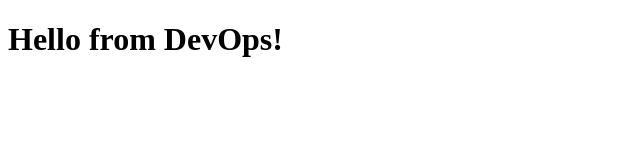
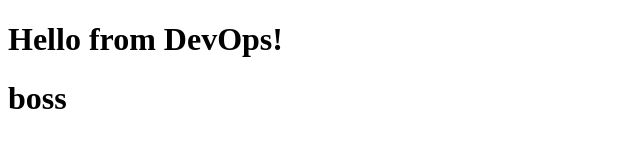
Before and after one commit to MohamedRizlan333/boss, a plain HTML site: page index.html in a window 1280 px wide. Shown: the whole page, without its empty margins (0-640 px from the left). Drawn offline with Linux system fonts and the light colour scheme.

Commit message:
feat: added

```diff
--- a/index.html
+++ b/index.html
@@ -5,5 +5,6 @@
   </head>
   <body>
     <h1>Hello from DevOps!</h1>
+    <h1>boss</h1>
   </body>
 </html>
```
